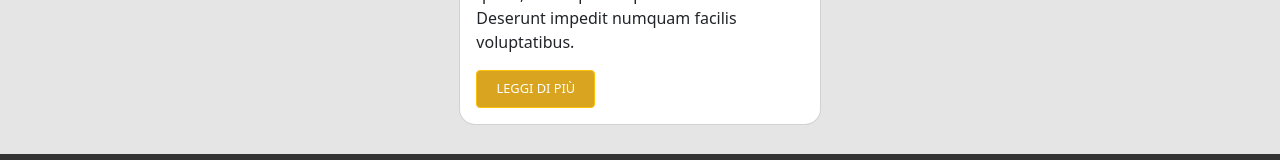
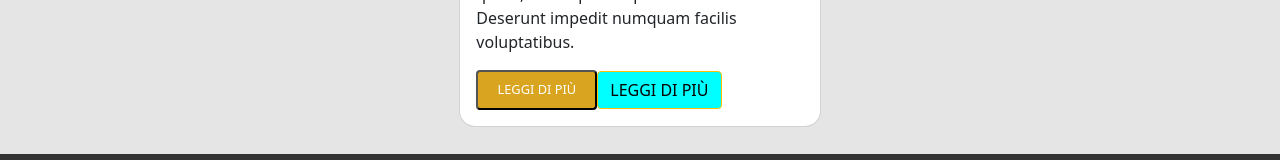
Before and after one commit to Federico-Zorzi/react-components, a React (Vite) app: page / in a window 1280 px wide. Shown: the part 526-686 px from the top of the page. Built offline with nearby package versions, Linux system fonts and the light colour scheme.

Commit message:
double button with different style

```diff
--- a/src/assets/css/index.css
+++ b/src/assets/css/index.css
@@ -35,13 +35,10 @@ h1 {
   font-size: 0.8rem;
 }
 
-.btn {
-  color: white;
-  background-color: #d9a420;
-  font-size: 0.8rem;
-  padding: 0.5rem 1.2rem;
-}
-
 footer .container p {
   margin-bottom: 0;
 }
+
+.btn {
+  background-color: aqua;
+}
--- a/src/components/Button.jsx
+++ /dev/null
@@ -1,9 +0,0 @@
-export default function Button() {
-  return (
-    <>
-      <button type="button" className="btn btn-warning rounded-1">
-        LEGGI DI PIÙ
-      </button>
-    </>
-  );
-}
--- /dev/null
+++ b/src/components/Button/Button.jsx
@@ -0,0 +1,11 @@
+import styles from "./Button.module.css";
+
+export default function Button() {
+  return (
+    <>
+      <button type="button" className={styles.btn + " btn-warning rounded-1"}>
+        LEGGI DI PIÙ
+      </button>
+    </>
+  );
+}
--- /dev/null
+++ b/src/components/Button/Button.module.css
@@ -0,0 +1,6 @@
+.btn {
+  color: white;
+  background-color: #d9a420;
+  font-size: 0.8rem;
+  padding: 0.5rem 1.2rem;
+}
--- a/src/components/Card.jsx
+++ b/src/components/Card.jsx
@@ -1,5 +1,5 @@
 import defaultImg from "../assets/img/default-img.png";
-import Button from "./Button";
+import Button from "./Button/Button";
 
 export default function Card() {
   return (
@@ -17,6 +17,9 @@ export default function Card() {
             </p>
 
             <Button />
+            <button type="button" className="btn btn-warning rounded-1">
+              LEGGI DI PIÙ
+            </button>
           </div>
         </div>
       </div>
```
